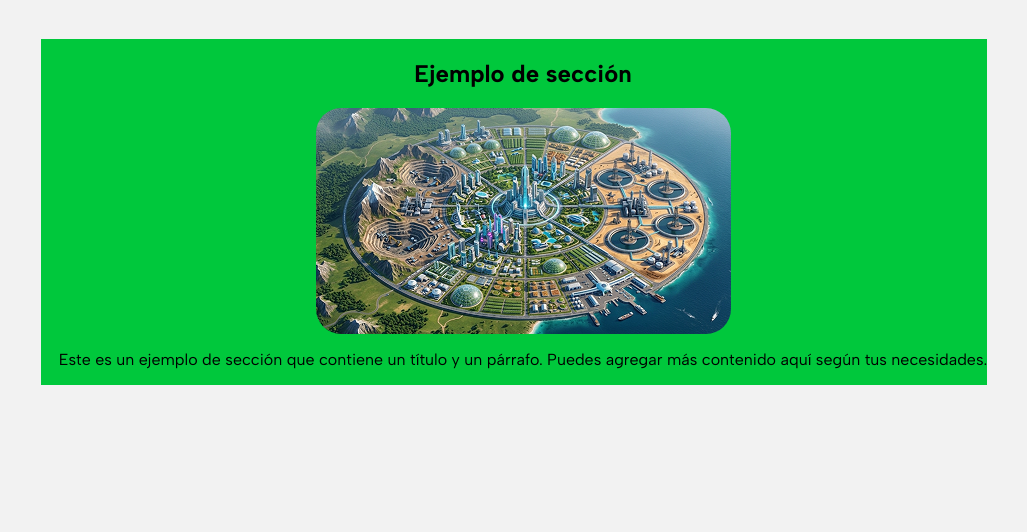
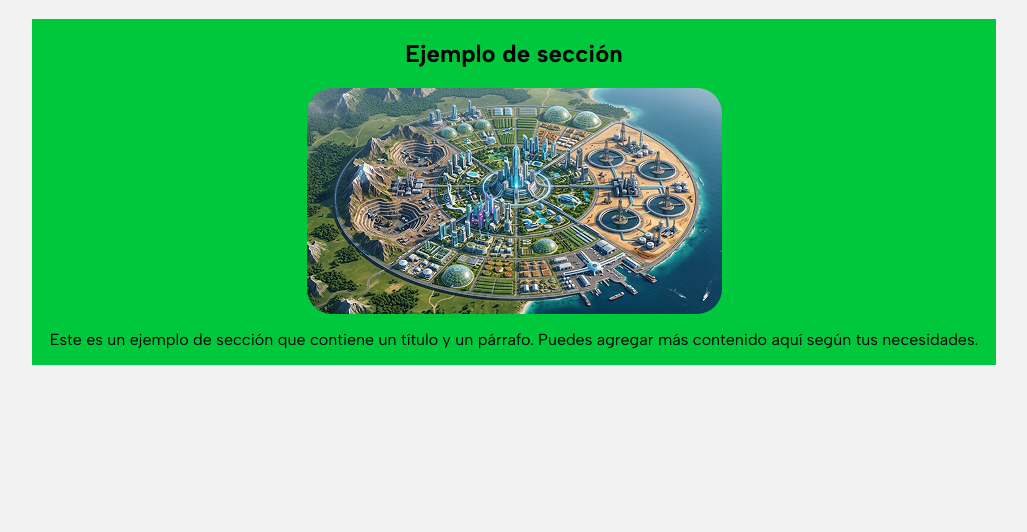
Before and after one commit to CamiloPiamba22/ImaginaryCountry, a plain HTML site: page index.html in a window 1280 px wide. Shown: the part 268-800 px from the top of the page, without its empty margins (126-1153 px from the left). Drawn offline with Linux system fonts and the light colour scheme.

Commit message:
style fix: main styles fix

```diff
--- a/index.css
+++ b/index.css
@@ -91,7 +91,9 @@ padding: 25px;
     flex-direction: column;
     align-items: center;
     padding-left: 18px;
+    padding-right: 18px;
     max-width: 100%;
+    box-sizing: border-box
 }
 
 .main {
@@ -99,7 +101,6 @@ padding: 25px;
     flex-direction: column;
     align-items: center;
     gap: 20px;
-    padding: 20px;
     max-width: 100%;
     margin: 0;
 }
@@ -107,5 +108,6 @@ padding: 25px;
 img {
     max-width: 100%;
     height: auto;
+
     border-radius: 25px;
 }
```
